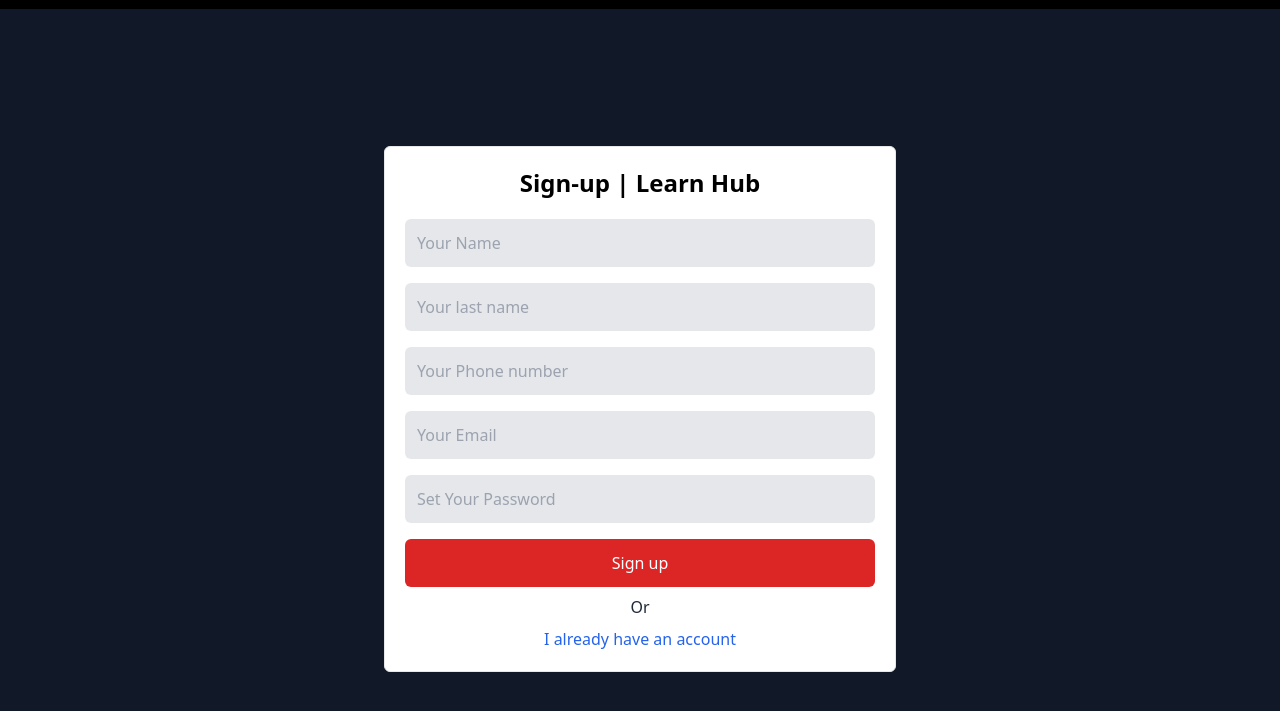
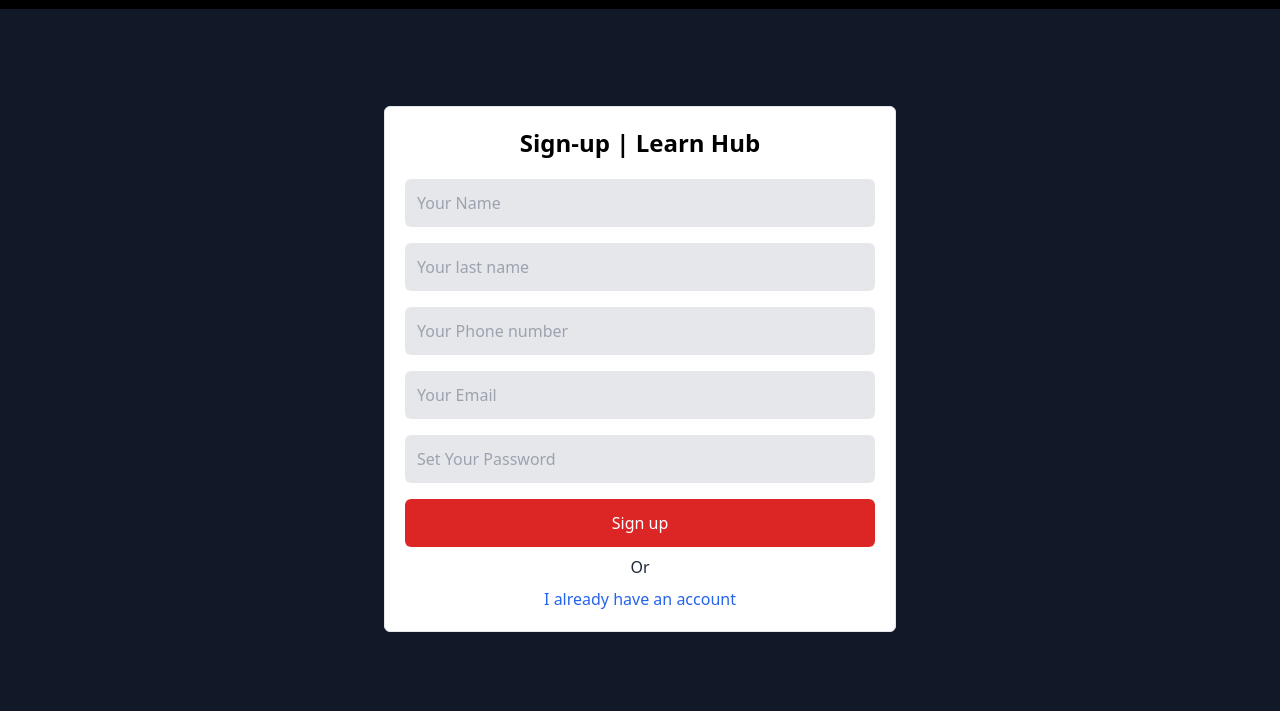
Before and after one commit to juned072/learn-coding, a website: page pages/signup.html in a window 1280 px wide. Shown: the part 63-774 px from the top of the page. Drawn offline with nearby package versions, Linux system fonts and the light colour scheme.

Commit message:
box set in center of Screen

```diff
--- a/pages/signup.html
+++ b/pages/signup.html
@@ -9,9 +9,9 @@
     />
     <title>sign-up | Learn hub</title>
   </head>
-  <body>
+  <body class="bg-gray-900 min-h-screen flex items-center justify-center">
     <div
-      class="flex items-center justify-between p-3 px-2 md:px-5 text-white bg-black"
+      class="flex items-center justify-between p-3 px-2 md:px-5 text-white bg-black w-full fixed top-0 left-0"
     >
       <div class="flex items-center space-x-2">
         <img src="../images/learning.png" alt="icon" width="35px" />
@@ -88,7 +88,9 @@
         </a>
       </div>
     </div>
-    <div class="flex justify-center items-center min-h-screen bg-gray-900">
+    <div
+      class="flex justify-center items-center min-h-screen w-full bg-gray-900 pt-16"
+    >
       <div class="rounded-md border p-5 w-80 md:w-2/5 bg-white">
         <h1 class="text-2xl font-semibold text-center pb-5">
           Sign-up | Learn Hub
```
Also changed, not shown: pages/login_page.html (+5 -3 lines).
